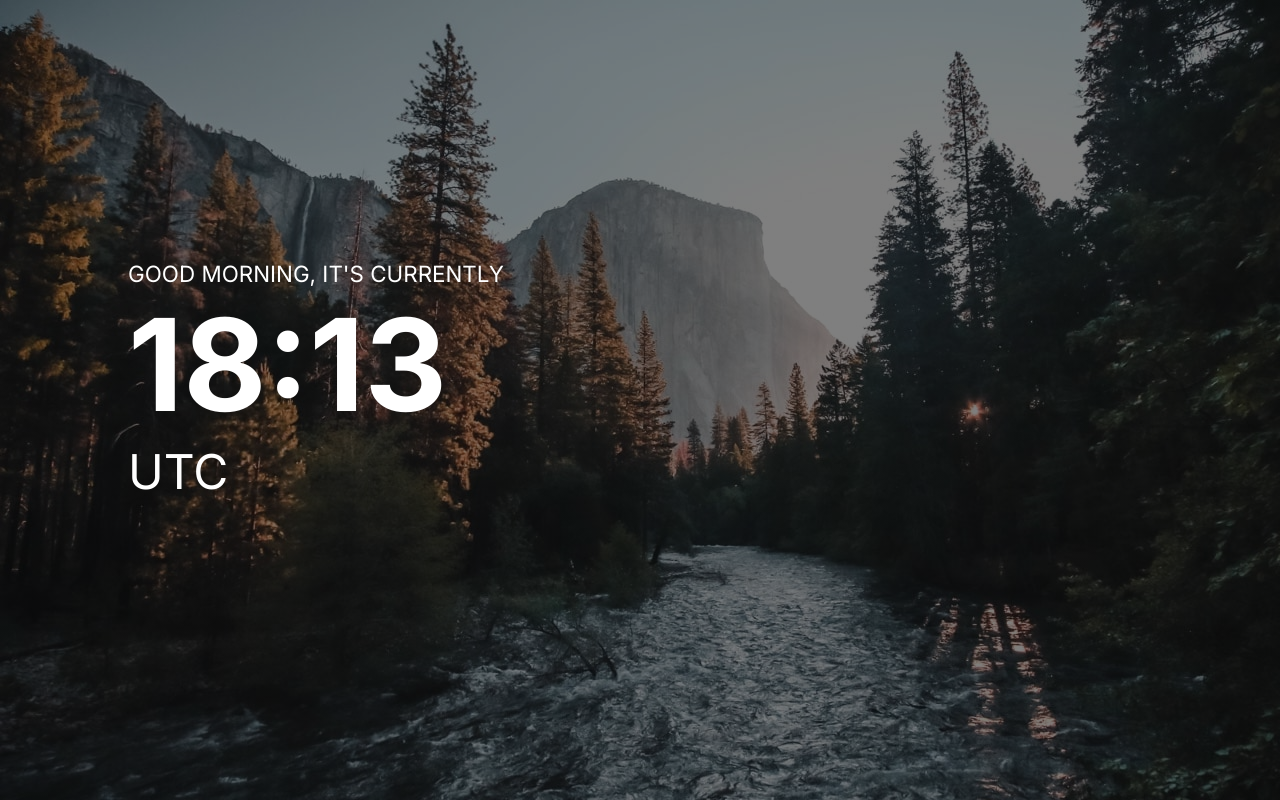
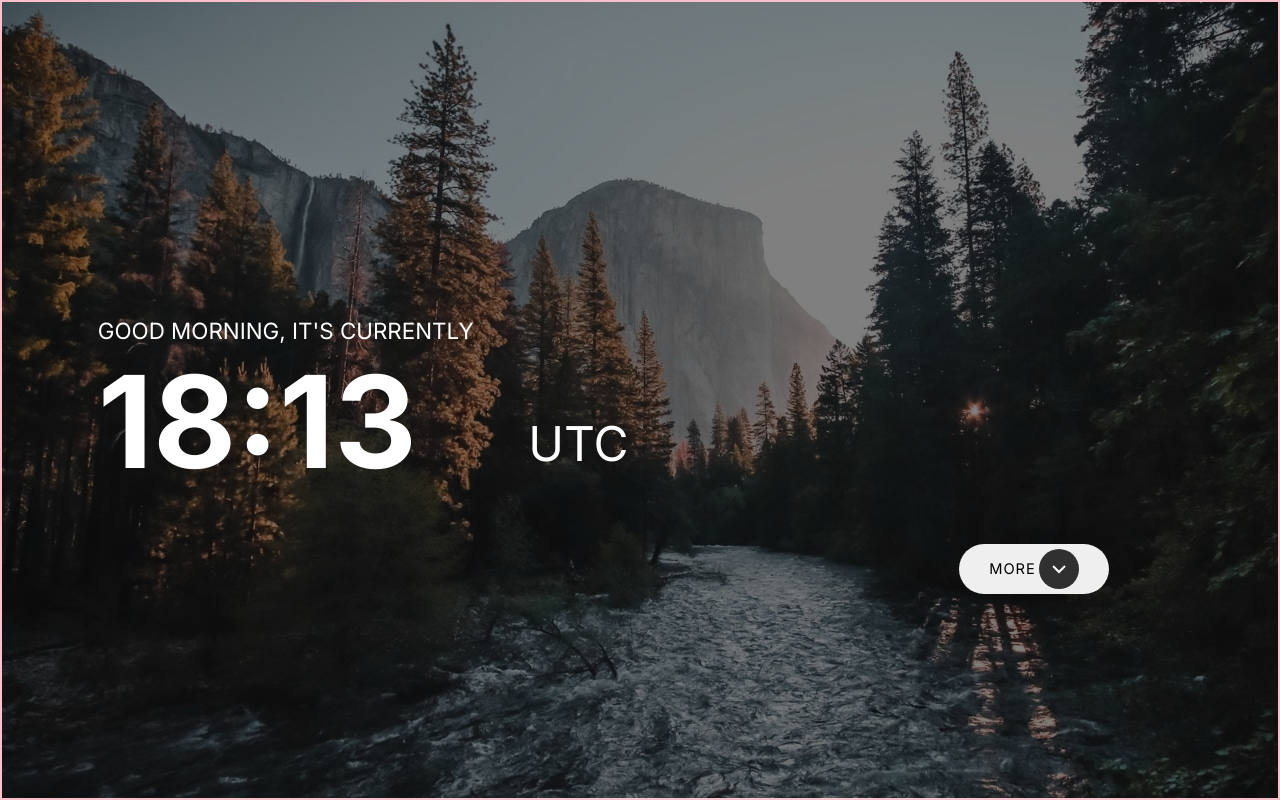
Before and after one commit to Pedro-Muro-Ramirez/clock-app, a plain HTML site: page index.html in a window 1280 px wide. Drawn offline with nearby package versions, Linux system fonts and the light colour scheme; no server answers.

Commit message:
addition of more button

```diff
--- a/app.js
+++ b/app.js
@@ -40,7 +40,7 @@ let today = function () {
 };
 today();
 console.log(today);
-setInterval(today, 1000);
+// setInterval(today, 1000);
 
 //Change Background
 const timeMessage = document.querySelector('.day-or-night');
@@ -58,4 +58,37 @@ const backgroundChange = function () {
   }
 };
 backgroundChange();
-setInterval(backgroundChange, 1000);
+// setInterval(backgroundChange, 1000);
+
+//BUTTON
+// const btn = document.getElementById('show-more');
+// const btnLess = document.getElementById('show-less');
+// btn.addEventListener('click', function () {
+//   if (btn.style.display === 'block') {
+//     btnLess.style.display = 'block';
+//     btn.style.display = 'none';
+//   } else {
+//     btnLess.style.display = 'none';
+//     btn.style.display = 'block';
+//   }
+// });
+
+const btnLogic = function () {
+  const btn = document.querySelector('.btn-more');
+  const btnText = document.querySelector('.btn-text');
+  const btnArrow = document.querySelector('.btn-arrow');
+  const expandSection = document.querySelector('.expand-box');
+
+  btn.addEventListener('click', function () {
+    // expandSection.classList.toggle('expand-appear');
+    // expandSection.scrollIntoView();
+    if (btnText.innerHTML === 'LESS') {
+      btnText.innerHTML = 'MORE';
+      btnArrow.classList.remove('btn-arrow-up');
+    } else {
+      btnText.innerHTML = 'LESS';
+      btnArrow.classList.add('btn-arrow-up');
+    }
+  });
+};
+btnLogic();
--- a/index.html
+++ b/index.html
@@ -17,11 +17,18 @@
       href="https://fonts.googleapis.com/css2?family=Inter:wght@100;400;700&display=swap"
       rel="stylesheet"
     />
+    <link
+      rel="stylesheet"
+      href="https://use.fontawesome.com/releases/v5.15.3/css/all.css"
+      integrity="sha384-SZXxX4whJ79/gErwcOYf+zWLeJdY/qpuqC4cAa9rOGUstPomtqpuNWT9wdPEn2fk"
+      crossorigin="anonymous"
+    />
 
     <title>Frontend Mentor | Clock App</title>
   </head>
   <body>
     <header class="" id="bg">
+      <div class="big-container">
         <div class="main-container">
           <div class="quote-container">
             <div class="quote"></div>
@@ -34,6 +41,17 @@
             <div class="location"></div>
           </div>
         </div>
+        <div class="button-container">
+          <button class="btn-more">
+            <span class="btn-text">MORE</span>
+            <img
+              class="btn-arrow"
+              src="starter-code/assets/desktop/icon-arrow-up.svg"
+              alt=""
+            />
+          </button>
+        </div>
+      </div>
     </header>
   </body>
   <script src="https://cdnjs.cloudflare.com/ajax/libs/moment.js/2.29.1/moment.min.js"></script>
--- a/style.css
+++ b/style.css
@@ -11,6 +11,13 @@
   margin: 0;
   box-sizing: border-box;
   font-family: 'Inter', sans-serif;
+}
+.big-container {
+  display: flex;
+  width: auto;
+  height: 100vh;
+  border: solid 2px pink;
+  flex-flow: row wrap;
 }
 .bg-morning {
   background-image: linear-gradient(rgba(0, 0, 0, 0.5), rgba(0, 0, 0, 0.5)),
@@ -40,15 +47,15 @@
   display: flex;
   flex-direction: column;
   height: 100vh;
-  width: 500px;
-  margin-left: 10%;
   text-align: center;
   color: var(--white);
+  flex-basis: 75%;
 }
 .quote-container {
-  margin-top: 8%;
-
+  margin-top: 5%;
   text-align: left;
+  margin-left: 10%;
+  width: 700px;
 }
 .quote {
   height: auto;
@@ -62,24 +69,25 @@
 }
 .time-container {
   text-align: left;
-  margin-top: 40%;
+  margin-top: 25%;
   display: flex;
   flex-flow: row wrap;
+  margin-left: 10%;
 }
 .day-or-night {
   font-size: 140%;
   text-transform: uppercase;
-  flex-basis: 80%;
+  flex-basis: 100%;
 }
 .time {
   font-size: 800%;
-  flex-basis: 80%;
+  flex-basis: 50%;
   font-weight: 700;
 }
 .time-zone {
   font-size: 300%;
-  flex-basis: 20%;
-  margin-bottom: 5%;
+  flex-basis: 50%;
+  margin-bottom: 3%;
   align-self: flex-end;
 }
 .location {
@@ -87,3 +95,32 @@
   font-weight: 700;
   flex-basis: 100%;
 }
+.button-container {
+  height: 100vh;
+  flex-basis: 25%;
+}
+.btn-more {
+  display: flex;
+  margin-top: 170%;
+  cursor: pointer;
+  height: 50px;
+  width: 150px;
+  border-radius: 50px;
+  letter-spacing: 1px;
+  align-items: center;
+  border: none;
+  justify-content: center;
+}
+.btn-text {
+  letter-spacing: 1px;
+  margin-right: 2%;
+  font-size: 110%;
+}
+.btn-arrow {
+  transform: rotate(180deg);
+  height: 40px;
+  width: auto;
+}
+.btn-arrow-up {
+  transform: rotate(0deg);
+}
```
Lines whose indentation alone changed are shown as unchanged.
